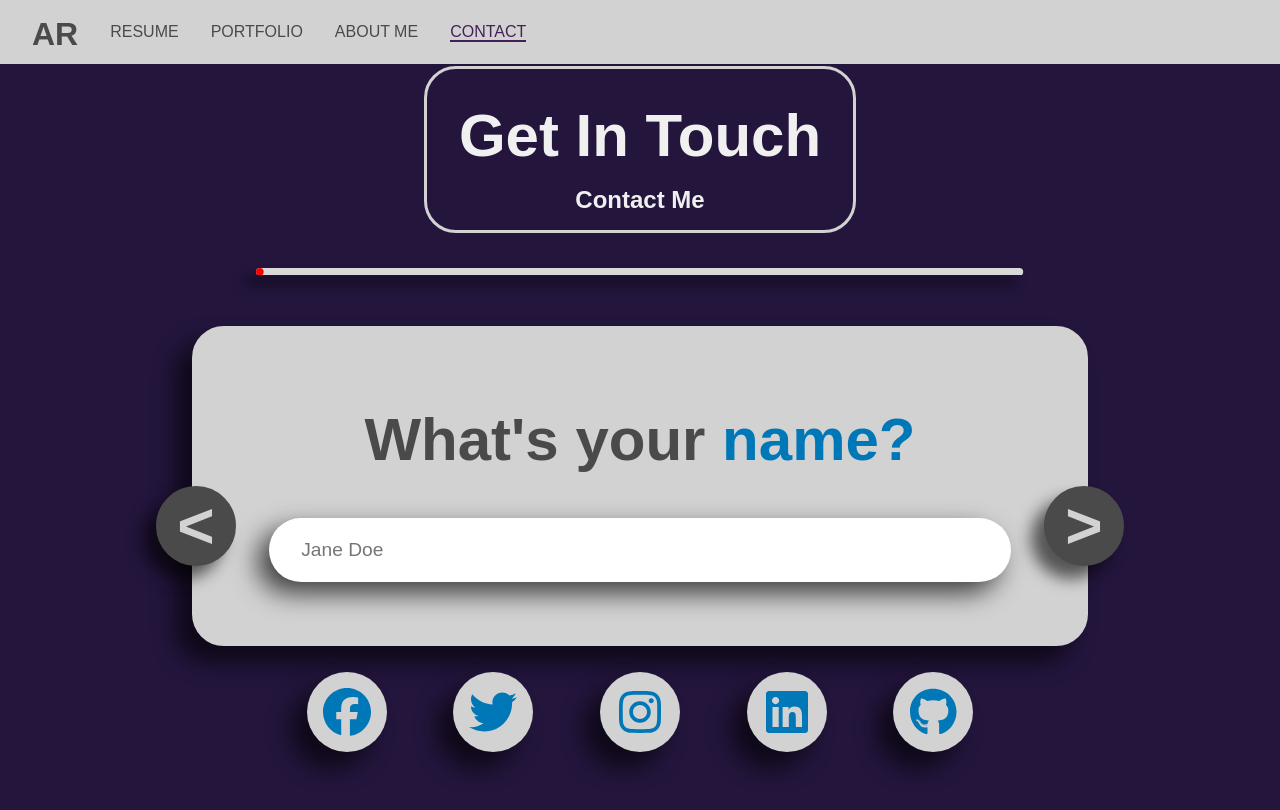
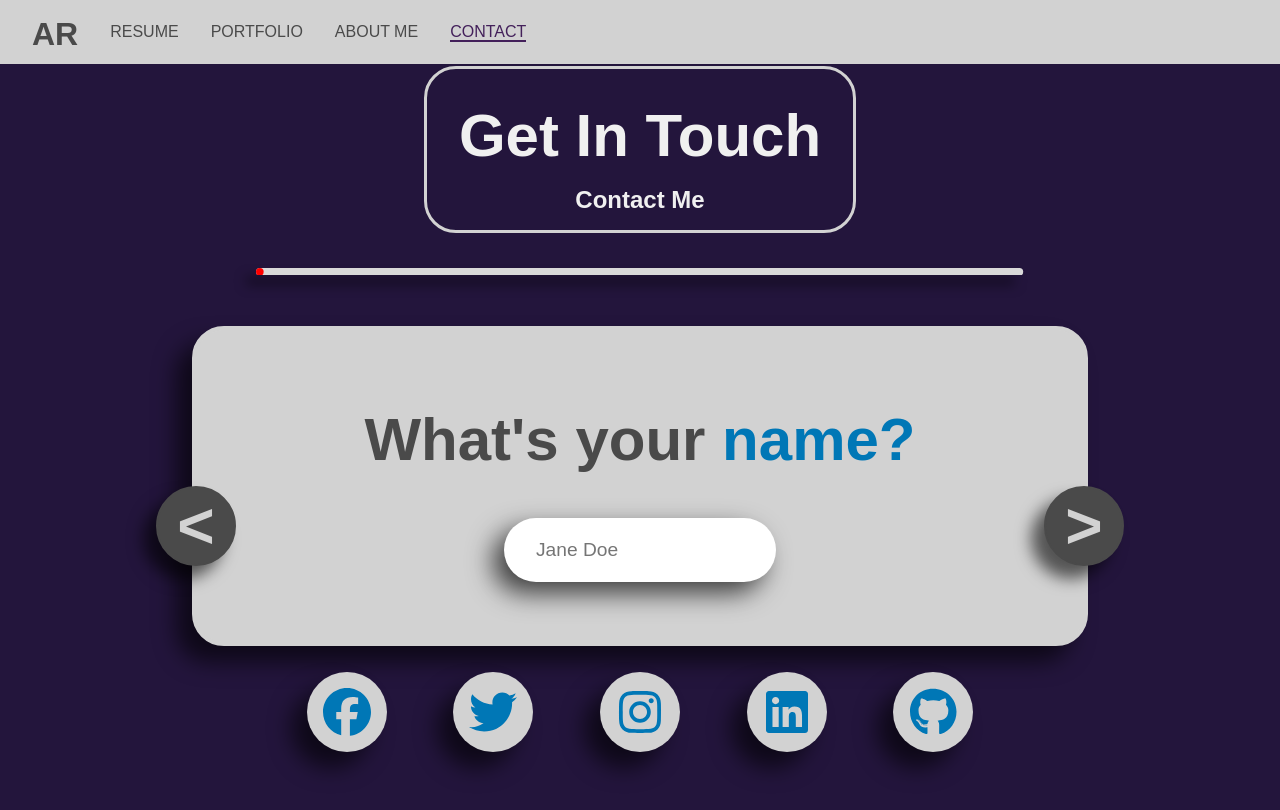
Before and after one commit to arichards912/personalwebsite, a React (Create React App) app: page /contact in a window 1280 px wide. Shown: the top 810 px of the page. Built offline with nearby package versions, Linux system fonts and the light colour scheme.

Commit message:
Added button, input transitions

```diff
--- a/src/components/ContactContainer/ContactPane.css
+++ b/src/components/ContactContainer/ContactPane.css
@@ -23,11 +23,17 @@
 .contact-input {
     height: 4rem;
     font-size: 1.2rem;
-    width: 90%;
+    width: 17rem;
+    transition: width 1s ease;
     border-radius: 2rem;
     border: none 4px var(--accent-color);
     padding: 0.5rem 2rem;
     box-shadow: -0.7rem 0.7rem 1.6rem rgba(0, 0, 0, 0.7);
+}
+
+.contact-input:focus {
+    width: 90%;
+    outline-width: 0;
 }
 
 .progress-button {
@@ -40,6 +46,8 @@
     background-color: var(--accent-color);
     border: solid 2px var(--accent-color);
     color: var(--light-color);
+    transition-duration: 0.4s;
+    transition-property: background-color, color, border;
     border-radius: 50%;
     font-size: 4rem;
     font-weight: bold;
--- a/src/pages/ContactPage/ContactPage.css
+++ b/src/pages/ContactPage/ContactPage.css
@@ -88,10 +88,12 @@
   width: 5rem;
   height: 5rem;
   border-radius: 50%;
-  transition: color 0.4s;
+  transition-duration: 0.4s;
+  transition-property: background-color, color, border;
   box-shadow: -1rem 1rem 1.4rem rgba(0, 0, 0, 0.6);
 }
 
 .social-icon:hover {
-  color: var(--secondary-color);
+  color: var(--secondary-light-color);
+  background-color: var(--accent-color);
 }
```
